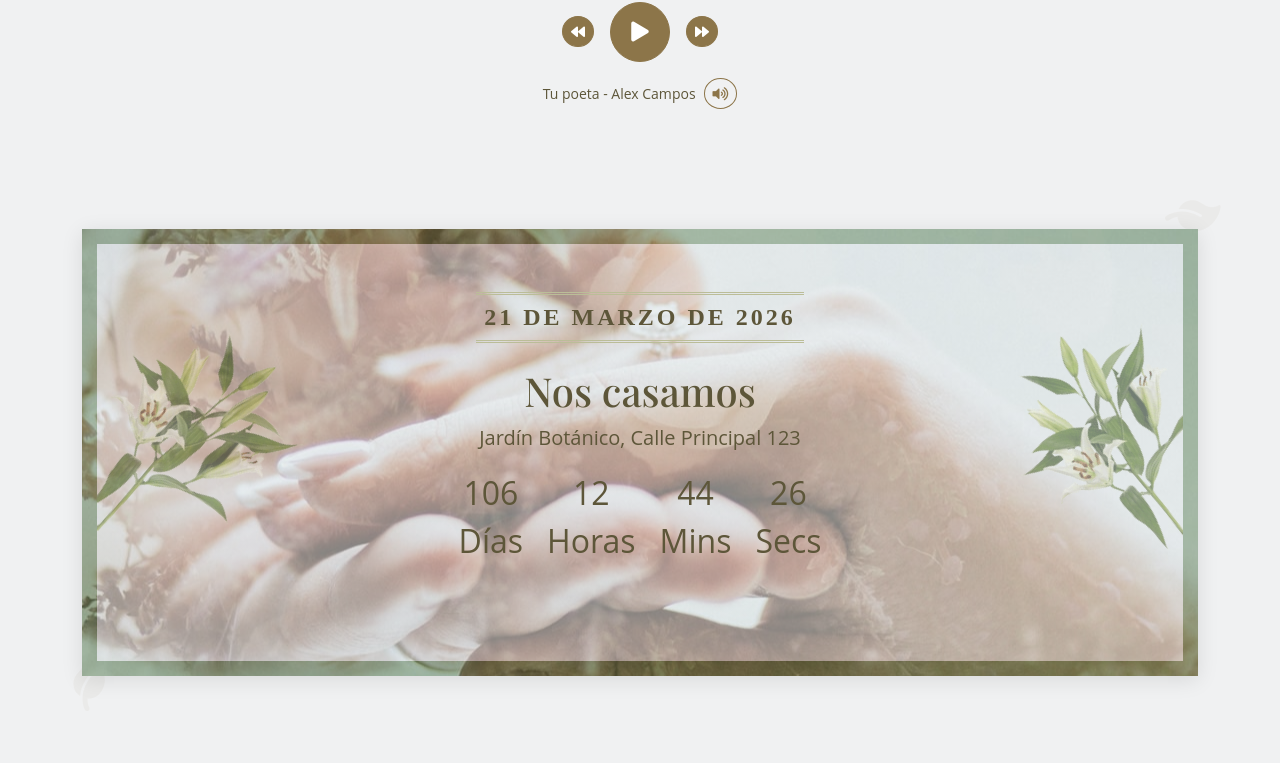
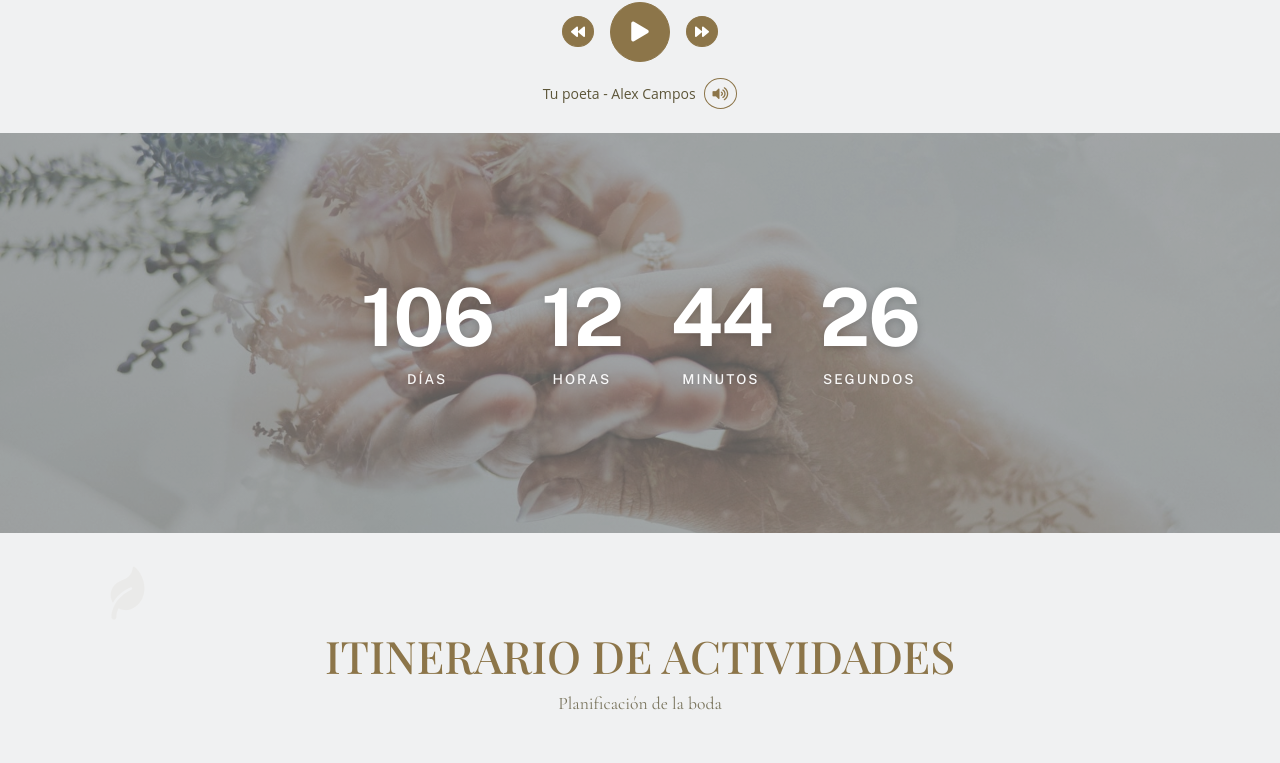
Before and after one commit to faspi-team/template-wedding, a Nuxt app: page / in a window 1280 px wide. Shown: the part 1593-2356 px from the top of the page. Built offline with nearby package versions, Linux system fonts and the light colour scheme.

Commit message:
style: design counter

```diff
--- a/pages/index.vue
+++ b/pages/index.vue
@@ -164,53 +164,31 @@
         </div>
         </div>
 
-      <!--- Wedding Date -->
-      <div class="container-fluid wedding-date-bg position-relative py-5 section-bg">
-        <div class="position-absolute leaf-decoration" style="top: 50px; right: 5%; transform: rotate(30deg);"><i class="fas fa-leaf"></i></div>
-        <div class="position-absolute leaf-decoration" style="bottom: 60px; left: 5%; transform: rotate(-50deg);"><i class="fas fa-leaf"></i></div>
-        <div class="container py-5 wow zoomIn" data-wow-delay="0.1s">
-          <div class="wedding-date text-center p-5"
-            style="border-style: double !important; border: 15px solid rgba(107, 142, 90, 0.4); background-color: white; box-shadow: 0 4px 20px rgba(0,0,0,0.1);">
-            <div class="wedding-date-content">
-              <div class="d-inline-block border-end-0 border-start-0 border-secondary p-2 mb-4"
-                style="border-style: double;">
-                <h4 class="text-uppercase fw-bold mb-0"
-                  :style="{ color: invitation.text_color || textColor, letterSpacing: '3px' }">{{
-                    formatDate(invitation.event_date) }}</h4>
-          </div>
-              <h1 class="display-4 elegant-heading" :style="{ color: textColor, fontSize: '2.5rem' }">Nos casamos</h1>
-              <p class="fs-5" :style="{ color: textColor }">{{ invitation.venue }}</p>
-              <div class="d-flex align-items-center justify-content-center mb-5">
-                <div class="fs-2 me-4" :style="{ color: invitation.text_color || textColor }">
-                  <div>{{ countdown.days }}</div>
-                  <span>Días</span>
-        </div>
-                <div class="fs-2 me-4" :style="{ color: invitation.text_color || textColor }">
-                  <div>{{ countdown.hours }}</div>
-                  <span>Horas</span>
-                </div>
-                <div class="fs-2 me-4" :style="{ color: invitation.text_color || textColor }">
-                  <div>{{ countdown.minutes }}</div>
-                  <span>Mins</span>
-                </div>
-                <div class="fs-2 me-0" :style="{ color: invitation.text_color || textColor }">
-                  <div>{{ countdown.seconds }}</div>
-                  <span>Secs</span>
-                </div>
-              </div>
+      <!-- Countdown Timer Section -->
+      <div class="container-fluid countdown-section position-relative py-5">
+        <div class="countdown-background"></div>
+        <div class="container py-5 position-relative">
+          <div class="countdown-container">
+            <div class="countdown-item">
+              <div class="countdown-number">{{ countdown.days }}</div>
+              <div class="countdown-label">DÍAS</div>
             </div>
-            <div class="position-absolute"
-              style="top: 15%; right: -30px; transform: rotate(320deg); opacity: 0.5; z-index: 1;">
-              <img src="/assets/layouts/classic/img/attendance-bg.png" class="img-fluid" alt="">
+            <div class="countdown-item">
+              <div class="countdown-number">{{ countdown.hours }}</div>
+              <div class="countdown-label">HORAS</div>
             </div>
-            <div class="position-absolute"
-              style="top: 15%; left: -10px; transform: rotate(-320deg); opacity: 0.5; z-index: 1;">
-              <img src="/assets/layouts/classic/img/attendance-bg.png" class="img-fluid" alt="">
+            <div class="countdown-item">
+              <div class="countdown-number">{{ countdown.minutes }}</div>
+              <div class="countdown-label">MINUTOS</div>
+            </div>
+            <div class="countdown-item">
+              <div class="countdown-number">{{ countdown.seconds }}</div>
+              <div class="countdown-label">SEGUNDOS</div>
             </div>
           </div>
         </div>
       </div>
-      <!-- Wedding Date -->
+      <!-- Countdown Timer End -->
 
       <!-- Wedding Timeline start -->
       <div class="container-fluid wedding-timeline position-relative overflow-hidden py-5 section-bg"
@@ -778,9 +756,9 @@
 
     .timeline-dot i {
       font-size: 0.85rem;
-    }
+  }
 
-    .timeline-content {
+  .timeline-content {
       max-width: calc(50% - 20px);
     }
 
@@ -881,6 +859,137 @@
 
   .btn[href*="wa.me"]:hover {
     animation: none;
+  }
+
+  /* Countdown Timer Styles - Minimalist Design */
+  .countdown-section {
+    position: relative;
+    min-height: 400px;
+    display: flex;
+    align-items: center;
+    overflow: hidden;
+  }
+
+  .countdown-background {
+    position: absolute;
+    top: 0;
+    left: 0;
+    right: 0;
+    bottom: 0;
+    background: linear-gradient(rgba(255, 255, 255, 0.5), rgba(255, 255, 255, 0.5)), url('/assets/layouts/classic/img/wedding-date-bg.jpg') center;
+    background-size: cover;
+    background-position: center;
+    background-repeat: no-repeat;
+    z-index: 1;
+  }
+
+  .countdown-background::after {
+    content: '';
+    position: absolute;
+    top: 0;
+    left: 0;
+    right: 0;
+    bottom: 0;
+    background: rgba(0, 0, 0, 0.3);
+    z-index: 1;
+  }
+
+  .countdown-section .container {
+    z-index: 2;
+  }
+
+  .countdown-container {
+    display: flex;
+    align-items: center;
+    justify-content: center;
+    gap: 3rem;
+    flex-wrap: wrap;
+    text-align: center;
+  }
+
+  .countdown-item {
+    display: flex;
+    flex-direction: column;
+    align-items: center;
+    justify-content: center;
+  }
+
+  .countdown-number {
+    font-size: 5rem;
+    font-weight: 700;
+    font-family: 'Public Sans', sans-serif;
+    line-height: 1;
+    margin-bottom: 0.75rem;
+    letter-spacing: -2px;
+    color: white;
+    text-shadow: 0 2px 10px rgba(0, 0, 0, 0.2);
+    transition: transform 0.3s ease;
+  }
+
+  .countdown-label {
+    font-size: 0.85rem;
+    font-weight: 500;
+    text-transform: uppercase;
+    letter-spacing: 2px;
+    font-family: 'Public Sans', sans-serif;
+    color: white;
+    opacity: 0.95;
+    text-shadow: 0 1px 5px rgba(0, 0, 0, 0.15);
+  }
+
+  @media (max-width: 992px) {
+    .countdown-container {
+      gap: 2.5rem;
+    }
+
+    .countdown-number {
+      font-size: 4rem;
+    }
+
+    .countdown-label {
+      font-size: 0.8rem;
+    }
+  }
+
+  @media (max-width: 768px) {
+    .countdown-section {
+      min-height: 350px;
+    }
+
+    .countdown-container {
+      gap: 2rem;
+    }
+
+    .countdown-number {
+      font-size: 3.5rem;
+      letter-spacing: -1.5px;
+    }
+
+    .countdown-label {
+      font-size: 0.75rem;
+      letter-spacing: 1.5px;
+    }
+  }
+
+  @media (max-width: 480px) {
+    .countdown-section {
+      min-height: 300px;
+      padding: 3rem 0 !important;
+    }
+
+    .countdown-container {
+      gap: 1.5rem;
+    }
+
+    .countdown-number {
+      font-size: 2.5rem;
+      margin-bottom: 0.5rem;
+    }
+
+    .countdown-label {
+      font-size: 0.65rem;
+      letter-spacing: 1px;
+    }
   }
   </style>
 
```
